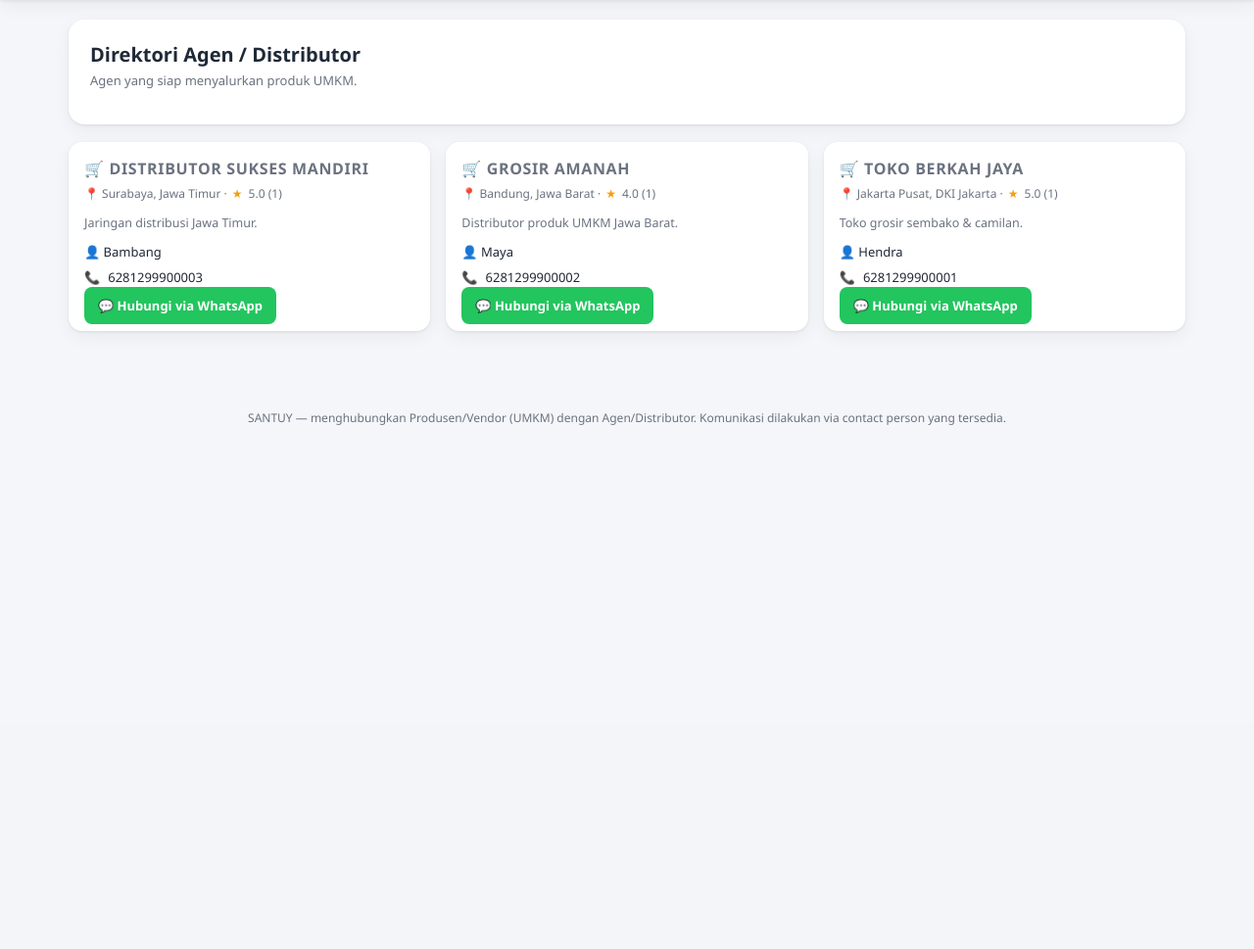
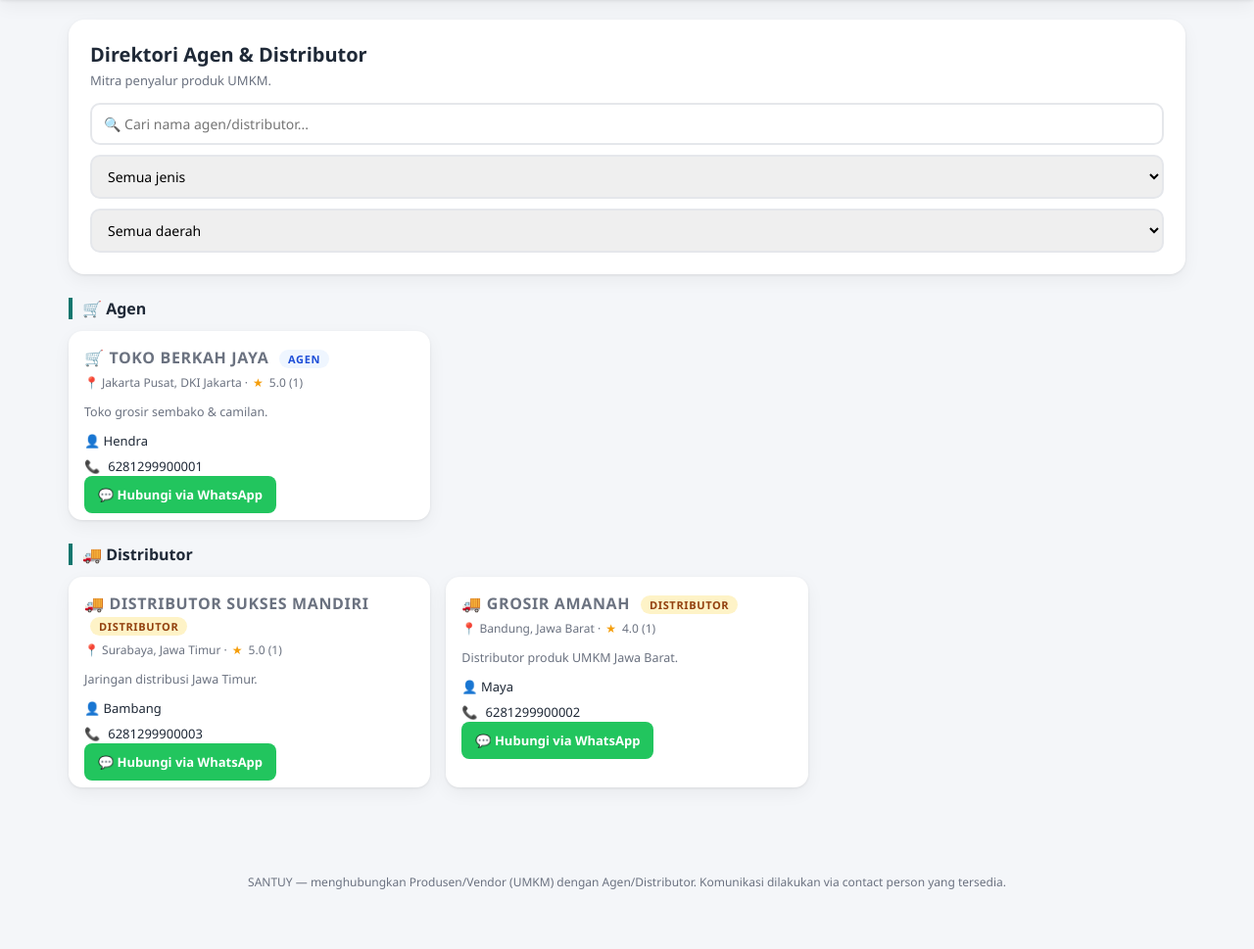
Before and after one commit to Kuqieeg/SANTUY.b2b, a Flask app: page /agen in a window 1280 px wide. Shown: the part 62-1031 px from the top of the page at 98% size. Before the commit the page ends 496 px from the top, so only its background shows below. Run offline with Flask 3, Linux system fonts and the light colour scheme; data comes from the database, SQL or seed files in the repository.

Commit message:
Tambah perbedaan distributor dan produsen

```diff
--- a/app.py
+++ b/app.py
@@ -274,6 +274,7 @@ def daftar():
             db.session.flush()
             user.umkm_id = profile.id
         else:
+            jenis = f.get("jenis") if f.get("jenis") in ("Agen", "Distributor") else "Distributor"
             profile = Agen(name=name,
                            description=(f.get("description") or "").strip(),
                            region=(f.get("region") or "").strip(),
@@ -281,7 +282,7 @@ def daftar():
                            contact_name=(f.get("contact_name") or name).strip(),
                            contact_phone=(f.get("contact_phone") or "").strip(),
                            contact_whatsapp=(f.get("contact_whatsapp") or "").strip(),
-                           contact_email=email)
+                           contact_email=email, jenis=jenis)
             db.session.add(profile)
             db.session.flush()
             user.agen_id = profile.id
@@ -449,7 +450,8 @@ def agen_list():
     for a in agens:
         avg, n = agen_rating(a.id)
         data.append({"a": a, "rating": avg, "count": n})
-    return render_template("agen.html", agens=data)
+    regions = sorted({a.region for a in agens if a.region})
+    return render_template("agen.html", agens=data, regions=regions)
 
 
 @app.route("/agen/<int:aid>/rating", methods=["POST"])
@@ -509,9 +511,11 @@ def agen_profil():
         a.contact_phone = (f.get("contact_phone") or "").strip()
         a.contact_whatsapp = (f.get("contact_whatsapp") or "").strip()
         a.contact_email = (f.get("contact_email") or "").strip()
+        if f.get("jenis") in ("Agen", "Distributor"):
+            a.jenis = f.get("jenis")
         current_user.name = a.name
         db.session.commit()
-        flash("Profil distributor diperbarui.")
+        flash("Profil diperbarui.")
         return redirect(url_for("agen_dashboard"))
     return render_template("profil_agen.html", agen=a)
 
--- a/requirements.txt
+++ b/requirements.txt
@@ -3,4 +3,8 @@ Flask-SQLAlchemy==3.1.1
 Flask-Login==0.6.3
 SQLAlchemy==2.0.36
 gunicorn==23.0.0
-psycopg2-binary==2.9.10
+
+# psycopg2-binary HANYA diperlukan jika deploy dengan PostgreSQL (mis. Render).
+# Lokal & PythonAnywhere memakai SQLite, jadi baris ini dibiarkan komentar.
+# Aktifkan (hapus tanda #) hanya saat memakai PostgreSQL:
+# psycopg2-binary==2.9.10
--- a/static/css/style.css
+++ b/static/css/style.css
@@ -163,3 +163,14 @@ input[type=text],textarea{width:100%;padding:9px;border:1px solid var(--line);bo
 
 .wrap2{display:grid;grid-template-columns:1fr 1fr;gap:18px;align-items:start}
 @media(max-width:820px){.wrap2{grid-template-columns:1fr}}
+
+/* Direktori Agen: filter & badge jenis */
+.agen-filter{display:flex;gap:10px;flex-wrap:wrap;margin-top:6px}
+.agen-filter input,.agen-filter select{padding:10px 12px;border:2px solid var(--line);border-radius:10px;font-size:14px;outline:none;font-family:inherit}
+.agen-filter input{flex:1;min-width:200px}
+.agen-filter input:focus,.agen-filter select:focus{border-color:var(--brand)}
+.ag-section{margin-bottom:8px}
+.jenis-badge{font-size:11px;font-weight:600;padding:2px 9px;border-radius:20px;vertical-align:middle;margin-left:6px}
+.jenis-badge.j-agen{background:#eff6ff;color:#1d4ed8}
+.jenis-badge.j-dist{background:#fef3c7;color:#92400e}
+.ag-empty{display:none}
--- /dev/null
+++ b/templates/_agen_card.html
@@ -0,0 +1,27 @@
+{% set a = it.a %}
+<div class="panel agen-card" data-name="{{ a.name|lower }}" data-region="{{ a.region or '' }}">
+  <h3>{{ '🛒' if a.jenis == 'Agen' else '🚚' }} {{ a.name }}
+    <span class="jenis-badge {{ 'j-agen' if a.jenis == 'Agen' else 'j-dist' }}">{{ a.jenis or 'Distributor' }}</span>
+  </h3>
+  <div class="meta">📍 {{ a.city or '—' }}, {{ a.region or '—' }} ·
+    <span class="stars">★</span> {{ it.rating }} ({{ it.count }})</div>
+  <p class="muted small">{{ a.description or '' }}</p>
+  {% if a.contact_name %}<div class="cp-row">👤 {{ a.contact_name }}</div>{% endif %}
+  {% if a.contact_phone %}<div class="cp-row">📞 <a href="tel:{{ a.contact_phone }}">{{ a.contact_phone }}</a></div>{% endif %}
+  {% if a.contact_whatsapp %}
+    <a class="btn wa block" target="_blank"
+       href="https://wa.me/{{ a.contact_whatsapp }}?text=Halo%20{{ a.name|urlencode }}%2C%20saya%20UMKM%20di%20SANTUY%20ingin%20diskusi%20distribusi%20produk.">
+      💬 Hubungi via WhatsApp</a>
+  {% endif %}
+  {% if current_user.is_authenticated and current_user.role == 'umkm' %}
+    <form class="rate-back" method="post" action="{{ url_for('rate_agen', aid=a.id) }}">
+      <div class="star-pick">
+        {% for v in range(1,6) %}
+          <label class="star-radio"><input type="radio" name="stars" value="{{ v }}" required>★</label>
+        {% endfor %}
+      </div>
+      <input type="text" name="comment" placeholder="Ulasan singkat (opsional)">
+      <button class="btn small" type="submit">Beri rating</button>
+    </form>
+  {% endif %}
+</div>
--- a/templates/agen.html
+++ b/templates/agen.html
@@ -1,45 +1,67 @@
 {% extends "base.html" %}
-{% block title %}Direktori Agen · SANTUY{% endblock %}
+{% block title %}Direktori Agen & Distributor · SANTUY{% endblock %}
 {% block content %}
 <section class="hero">
-  <h1>Direktori Agen / Distributor</h1>
-  <p>Agen yang siap menyalurkan produk UMKM.
+  <h1>Direktori Agen &amp; Distributor</h1>
+  <p>Mitra penyalur produk UMKM.
     {% if current_user.is_authenticated and current_user.role == 'umkm' %}
-      Sebagai UMKM, Anda dapat memberi rating balik ke Agen.
+      Sebagai UMKM, Anda dapat memberi rating balik.
     {% endif %}
   </p>
+  <div class="agen-filter">
+    <input id="ag-q" type="text" placeholder="🔍 Cari nama agen/distributor...">
+    <select id="ag-jenis">
+      <option value="">Semua jenis</option>
+      <option value="Agen">🛒 Agen saja</option>
+      <option value="Distributor">🚚 Distributor saja</option>
+    </select>
+    <select id="ag-region">
+      <option value="">Semua daerah</option>
+      {% for r in regions %}<option value="{{ r }}">{{ r }}</option>{% endfor %}
+    </select>
+  </div>
 </section>
 
-<div class="agen-grid">
-  {% for it in agens %}
-  {% set a = it.a %}
-  <div class="panel agen-card">
-    <h3>🛒 {{ a.name }}</h3>
-    <div class="meta">📍 {{ a.city or '—' }}, {{ a.region or '—' }} ·
-      <span class="stars">★</span> {{ it.rating }} ({{ it.count }})</div>
-    <p class="muted small">{{ a.description or '' }}</p>
-    {% if a.contact_name %}<div class="cp-row">👤 {{ a.contact_name }}</div>{% endif %}
-    {% if a.contact_phone %}<div class="cp-row">📞 <a href="tel:{{ a.contact_phone }}">{{ a.contact_phone }}</a></div>{% endif %}
-    {% if a.contact_whatsapp %}
-      <a class="btn wa block" target="_blank"
-         href="https://wa.me/{{ a.contact_whatsapp }}?text=Halo%20{{ a.name|urlencode }}%2C%20saya%20UMKM%20di%20SANTUY%20ingin%20diskusi%20distribusi%20produk.">
-        💬 Hubungi via WhatsApp</a>
-    {% endif %}
+<section class="ag-section" data-jenis="Agen">
+  <h2 class="section-title">🛒 Agen</h2>
+  <div class="agen-grid">
+    {% for it in agens if it.a.jenis == 'Agen' %}{% include '_agen_card.html' %}{% endfor %}
+  </div>
+  <p class="empty ag-empty">Tidak ada agen yang cocok.</p>
+</section>
 
-    {% if current_user.is_authenticated and current_user.role == 'umkm' %}
-      <form class="rate-back" method="post" action="{{ url_for('rate_agen', aid=a.id) }}">
-        <div class="star-pick">
-          {% for v in range(1,6) %}
-            <label class="star-radio"><input type="radio" name="stars" value="{{ v }}" required>★</label>
-          {% endfor %}
-        </div>
-        <input type="text" name="comment" placeholder="Ulasan singkat (opsional)">
-        <button class="btn small" type="submit">Beri rating</button>
-      </form>
-    {% endif %}
+<section class="ag-section" data-jenis="Distributor">
+  <h2 class="section-title">🚚 Distributor</h2>
+  <div class="agen-grid">
+    {% for it in agens if it.a.jenis != 'Agen' %}{% include '_agen_card.html' %}{% endfor %}
   </div>
-  {% else %}
-    <p class="empty">Belum ada agen terdaftar.</p>
-  {% endfor %}
-</div>
+  <p class="empty ag-empty">Tidak ada distributor yang cocok.</p>
+</section>
 {% endblock %}
+{% block scripts %}
+<script>
+const agQ = document.getElementById('ag-q');
+const agJenis = document.getElementById('ag-jenis');
+const agRegion = document.getElementById('ag-region');
+function agApply(){
+  const q = agQ.value.trim().toLowerCase();
+  const jn = agJenis.value, rg = agRegion.value;
+  document.querySelectorAll('.ag-section').forEach(sec => {
+    const wantJenis = !jn || sec.dataset.jenis === jn;
+    sec.style.display = wantJenis ? '' : 'none';
+    let visible = 0;
+    sec.querySelectorAll('.agen-card').forEach(card => {
+      const okName = !q || card.dataset.name.includes(q);
+      const okReg = !rg || card.dataset.region === rg;
+      const show = okName && okReg;
+      card.style.display = show ? '' : 'none';
+      if (show) visible++;
+    });
+    const emp = sec.querySelector('.ag-empty');
+    if (emp) emp.style.display = (wantJenis && visible === 0) ? 'block' : 'none';
+  });
+}
+[agQ, agJenis, agRegion].forEach(el => el.addEventListener('input', agApply));
+agApply();
+</script>
+{% endblock %}
--- a/templates/dashboard_agen.html
+++ b/templates/dashboard_agen.html
@@ -3,8 +3,8 @@
 {% block content %}
 <div class="dash-head">
   <div>
-    <h1>Dashboard Distributor</h1>
-    <div class="meta">🛒 <b>{{ agen.name }}</b>
+    <h1>Dashboard {{ agen.jenis or 'Distributor' }}</h1>
+    <div class="meta">{{ '🛒' if agen.jenis == 'Agen' else '🚚' }} <b>{{ agen.name }}</b>
       · 📍 {{ agen.city or '—' }}, {{ agen.region or '—' }}
       · <span class="stars">★</span> {{ rating }} ({{ rating_count }} ulasan diterima)
     </div>
```
Also changed, not shown: database.py (+15 -3 lines), templates/daftar.html (+24 -7 lines), templates/profil_agen.html (+13 -5 lines).
